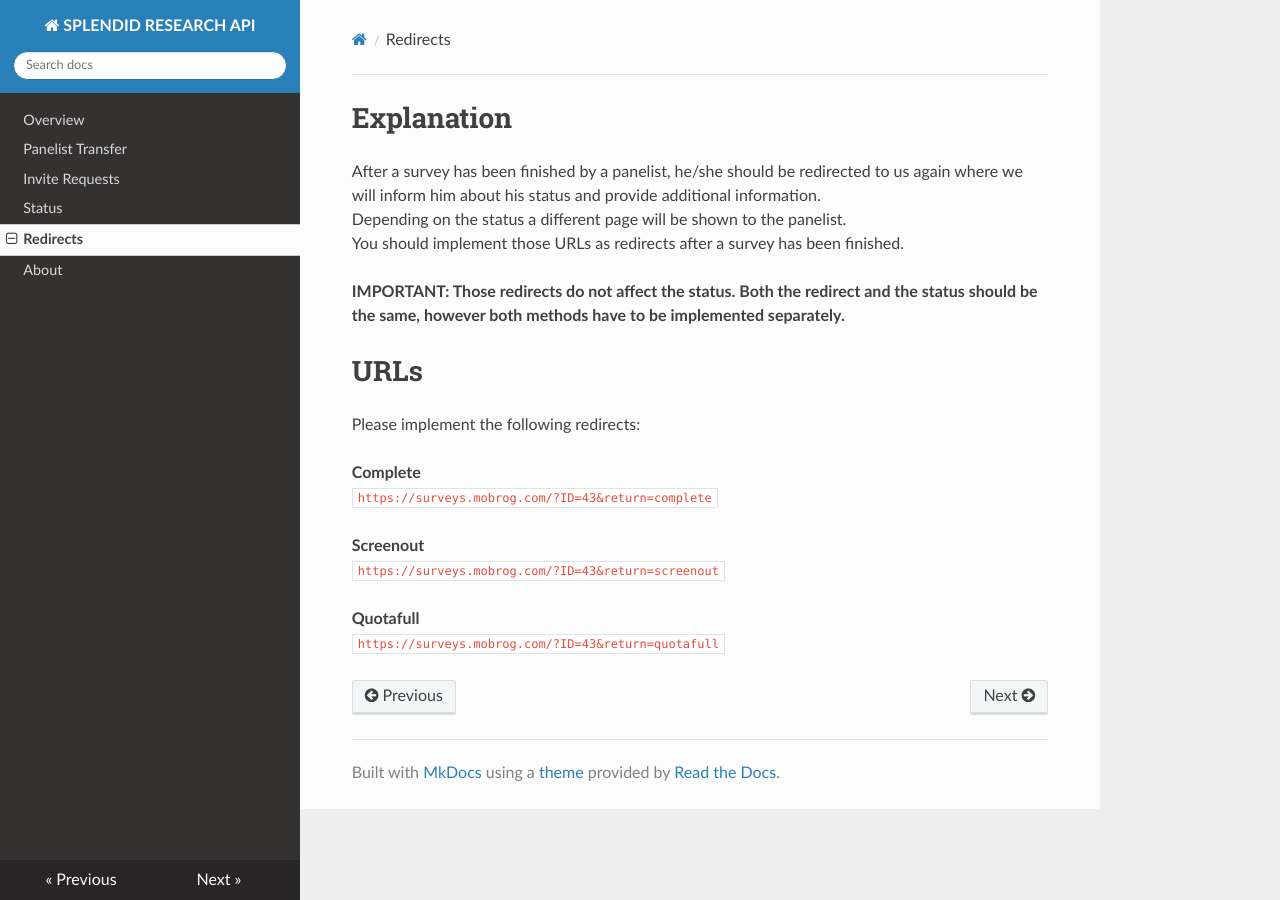
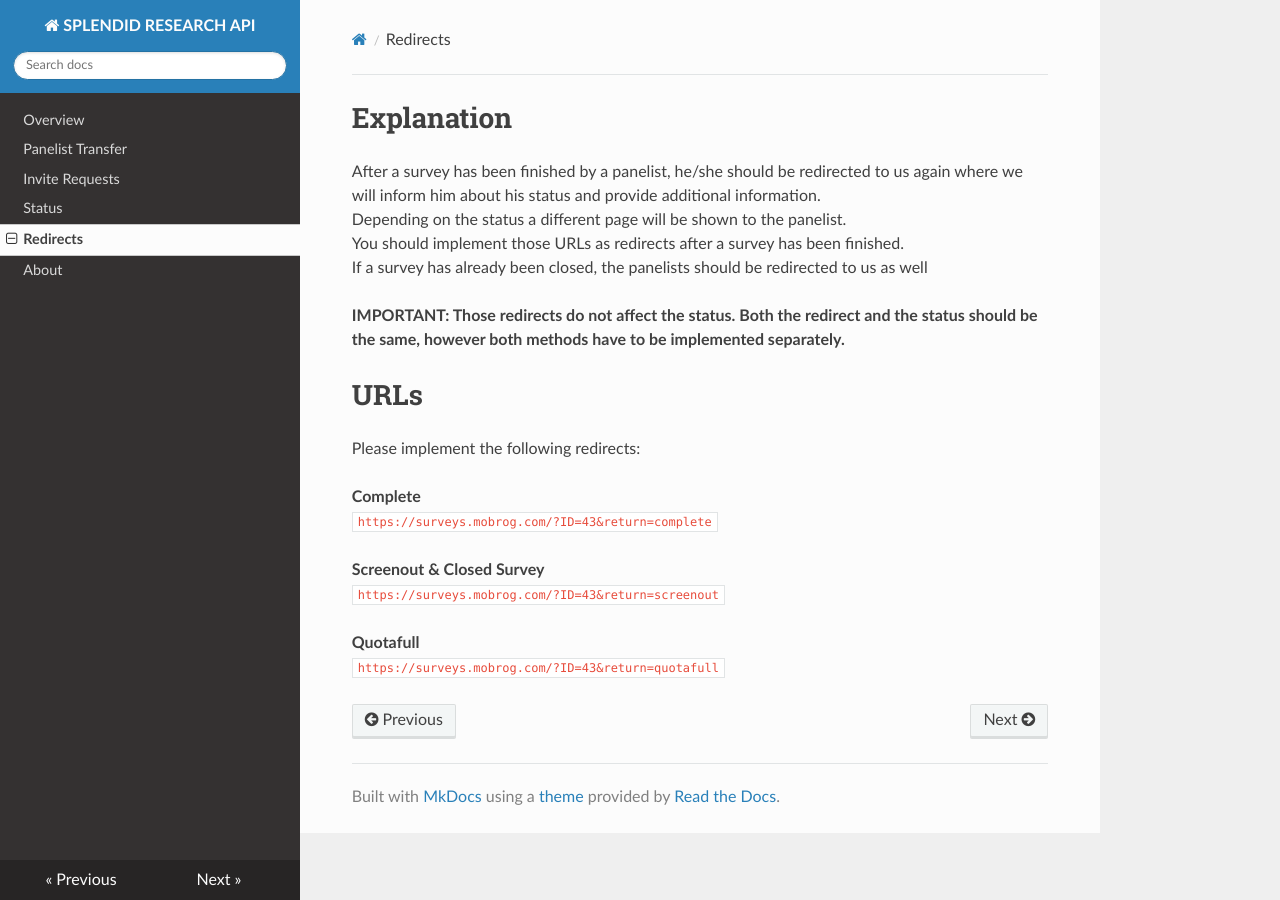
Before and after one commit to SPLENDID-RESEARCH/api-docs, an MkDocs documentation site: the page built from docs/redirect.md, in a window 1280 px wide. Built offline with MkDocs 1.6.1, drawn with Linux system fonts in a browser that asks for light colours; nearby versions of some CDN libraries; old or Windows-style settings are respelled for this version of MkDocs.

Commit message:
survey closed information added

```diff
--- a/docs/redirect.md
+++ b/docs/redirect.md
@@ -3,6 +3,7 @@
 After a survey has been finished by a panelist, he/she should be redirected to us again where we will inform him about his status and provide additional information.<br />
 Depending on the status a different page will be shown to the panelist.<br />
 You should implement those URLs as redirects after a survey has been finished.<br />
+If a survey has already been closed, the panelists should be redirected to us as well <br />
 
 **IMPORTANT: Those redirects do not affect the status. Both the redirect and the status should be the same, however both methods have to be implemented separately.**
 
@@ -14,7 +15,7 @@ Please implement the following redirects:<br />
 **Complete**<br />
 `https://surveys.mobrog.com/?ID=43&return=complete`<br />
 
-**Screenout**<br />
+**Screenout & Closed Survey**<br />
 `https://surveys.mobrog.com/?ID=43&return=screenout`<br />
 
 **Quotafull**<br />
```
Also changed, not shown: site/index.html, site/invites/index.html, site/search/search_index.json, site/status/index.html.
